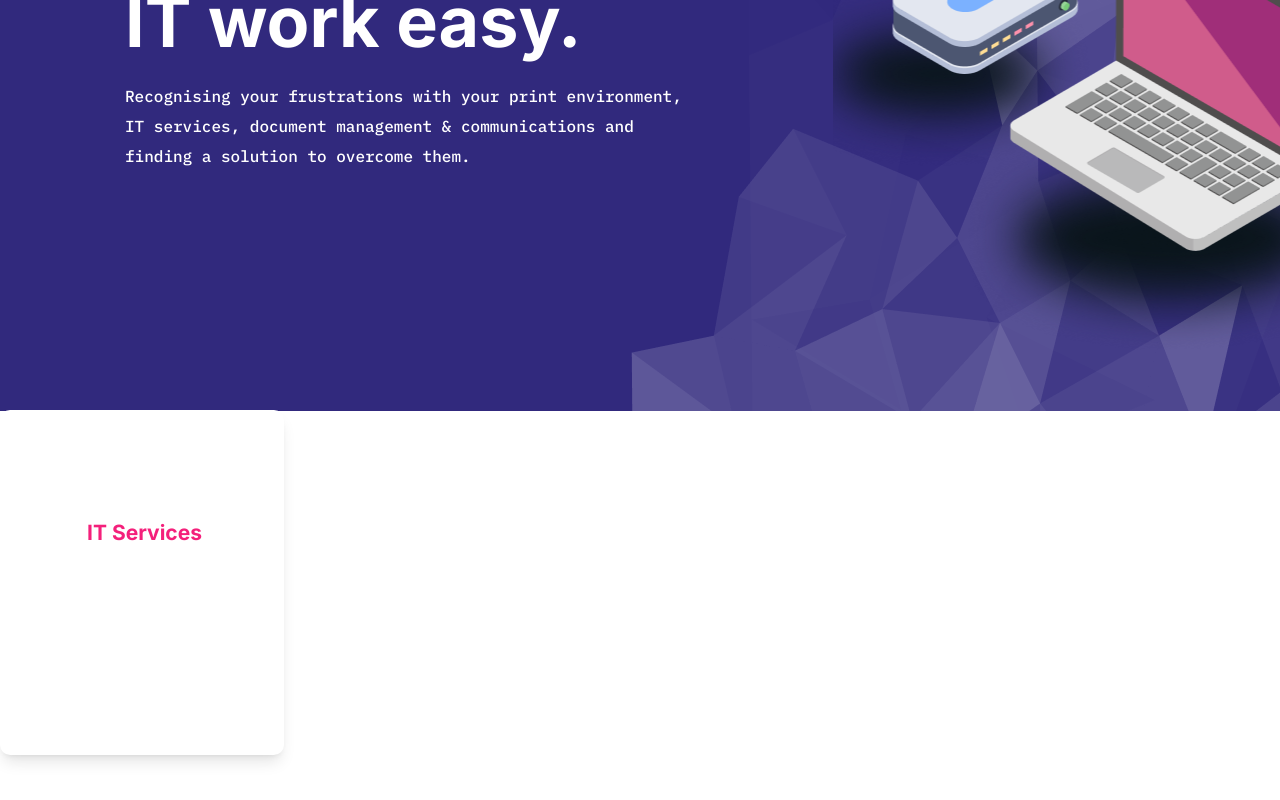
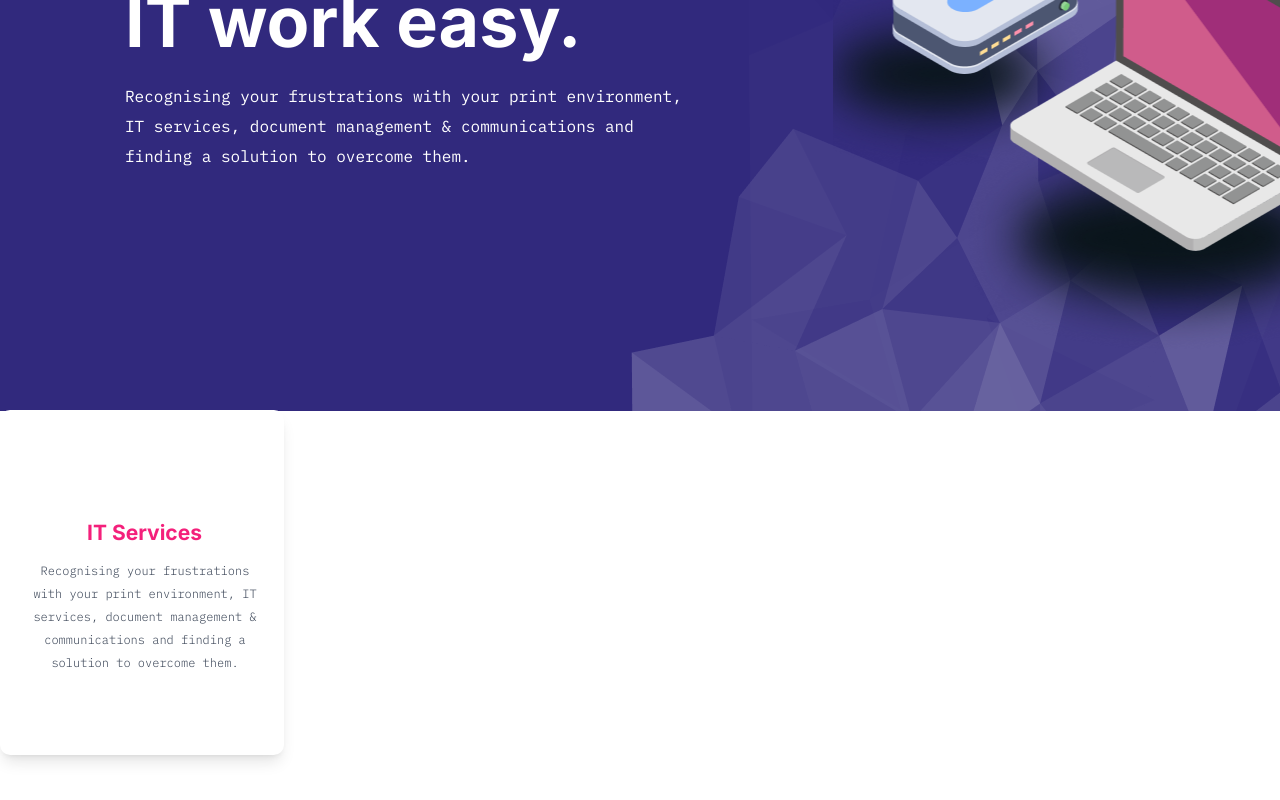
Before and after one commit to tomfyfe85/alt-design-tech-test, a React (Vite) app: page / in a window 1280 px wide. Shown: the part 332-1132 px from the top of the page. Built offline with nearby package versions, Linux system fonts and the light colour scheme.

Commit message:
edit: description is in correct position and styled

```diff
--- a/index.html
+++ b/index.html
@@ -9,7 +9,7 @@
     <link rel="preconnect" href="https://fonts.googleapis.com" />
     <link rel="preconnect" href="https://fonts.gstatic.com" crossorigin />
     <link
-      href="https://fonts.googleapis.com/css2?family=IBM+Plex+Mono:wght@500&display=swap"
+      href="https://fonts.googleapis.com/css2?family=IBM+Plex+Mono:wght@100;300;400;500;700&display=swap"
       rel="stylesheet"
     />
     <link
--- a/pages/LandingPage.tsx
+++ b/pages/LandingPage.tsx
@@ -7,7 +7,7 @@ export default function LandingPage() {
       <Hero />
       <ServiceCard
         title="IT Services"
-        // description="Recognising your frustrations with your print environment, IT services, document management & communications and finding a solution to overcome them."
+        description="Recognising your frustrations with your print environment, IT services, document management & communications and finding a solution to overcome them."
         icon={<img src="/service-card-images/it-white.png" alt="" />}
         // learnMoreLink="/it-services"
       />
--- a/src/components/ServiceCard.tsx
+++ b/src/components/ServiceCard.tsx
@@ -2,14 +2,14 @@ import React from "react";
 
 interface ServiceCardProps {
   title: string;
-  //   description: string;
+  description: string;
   icon: React.ReactNode;
   //   learnMoreLink: string;
 }
 
 export default function ServiceCard({
   title,
-  //   description,
+  description,
   icon,
 }: //   learnMoreLink = "#",
 ServiceCardProps) {
@@ -57,22 +57,25 @@ ServiceCardProps) {
         {title}
       </h3>
 
-      {/* <p
+      <p
         className="text-gray-700 group-hover:text-white text-center leading-relaxed mb-6 px-4 transition-colors duration-300"
         style={{
+          position: "absolute",
+
           fontFamily: "IBM Plex Mono",
-          fontWeight: 100,
+          fontWeight: "350",
           fontSize: "12px",
           lineHeight: "23px",
           letterSpacing: "0%",
-          //   width: "235px",
-          //   height: "115px",
-
-          //   textAlign: "center",
+          width: "270px",
+          height: "115px",
+          top: "149px",
+          left: "10px",
+          textAlign: "center",
         }}
       >
         {description}
-      </p> */}
+      </p>
 
       {/* <div className="text-center">
         <a
```
